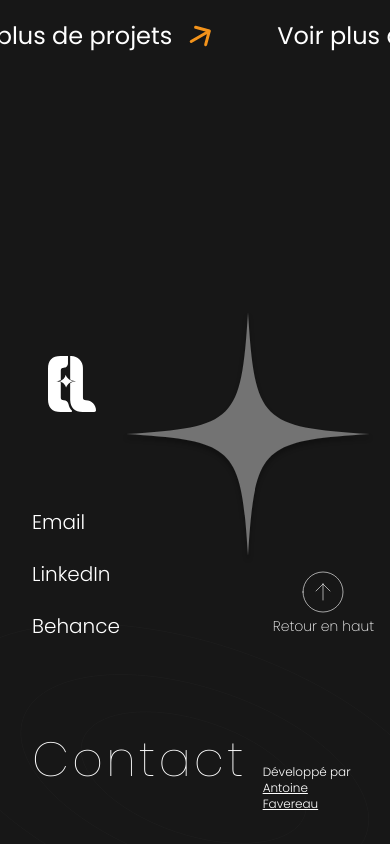
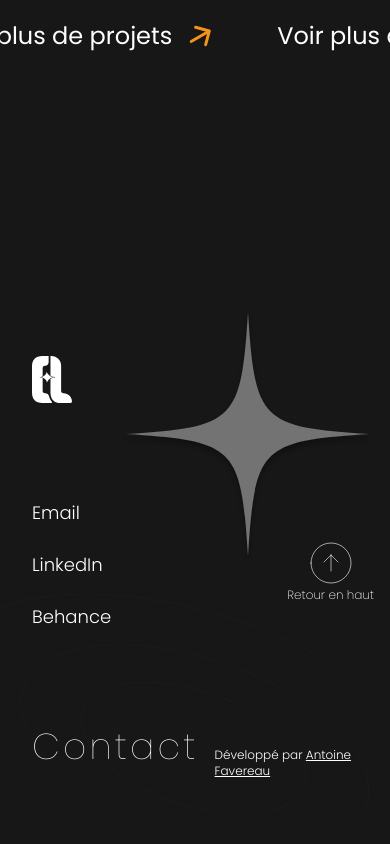
Before and after one commit to antoinefavereau/lochus-cecile, a Next.js app: page / in a window 390 px wide. Shown: the part 5706-6550 px from the top of the page. After the commit the page ends 6517 px from the top, so only its background shows below. Built offline with nearby package versions, Linux system fonts and the light colour scheme; a web font is replaced by a local one.

Commit message:
fix: adjust font sizes and margins in Footer component for improved layout

```diff
--- a/components/layout/footer.tsx
+++ b/components/layout/footer.tsx
@@ -42,7 +42,7 @@ export default function Footer() {
       />
       <div className="relative flex flex-col items-start gap-24">
         <Image
-          className="mx-4"
+          className="w-10 sm:w-12 h-auto md:mx-4"
           src="/logoPortfolio_1.svg"
           alt="Logo"
           width={48}
@@ -52,7 +52,7 @@ export default function Footer() {
           {socials.map((social) => (
             <a
               key={social.name}
-              className="text-xl md:text-2xl font-light"
+              className="text-lg xs:text-xl md:text-2xl font-light"
               href={social.url}
               target="_blank"
             >
@@ -61,7 +61,7 @@ export default function Footer() {
           ))}
         </div>
         <div className="flex items-baseline gap-4 xs:gap-8 md:gap-16 lg:gap-20">
-          <h2 className="text-5xl xs:text-6xl md:text-7xl lg:text-8xl xl:text-9xl font-thin tracking-[0.2rem] xs:tracking-[0.25em]">
+          <h2 className="text-4xl xs:text-6xl md:text-7xl lg:text-8xl xl:text-9xl font-thin tracking-[0.2rem] xs:tracking-[0.25em]">
             Contact
           </h2>
           <p className="text-xs xs:text-sm font-light">
@@ -102,7 +102,7 @@ export default function Footer() {
             strokeLinejoin="round"
           />
         </svg>
-        <span className="text-sm xs:text-base md:text-xl font-extralight">
+        <span className="text-xs xs:text-base md:text-lg font-extralight">
           Retour en haut
         </span>
       </Link>
```
